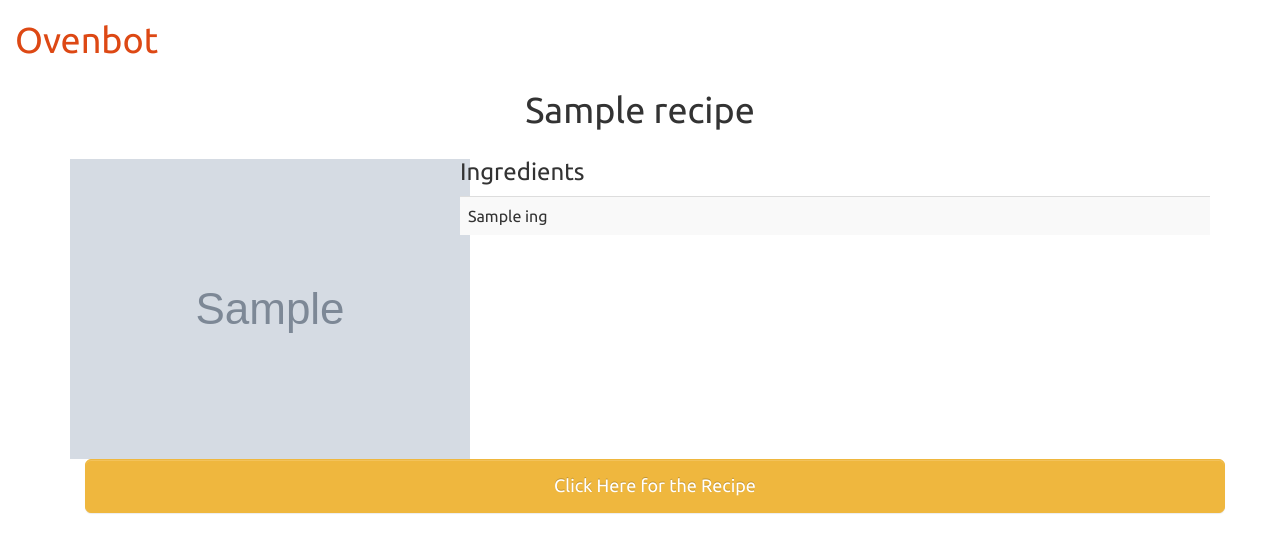
After one commit to mchaiken/yummly, a Flask app: template templates/recipe.html in a window 1280 px wide. The commit adds this page. Shown: the top 553 px of the page. Run offline with Flask 2, Linux system fonts and the light colour scheme; the template is opened without the code that fills it: most values are stand-ins (such as "Sample title", 1, 10 or a date in 2020); grey boxes marked "Sample" are stand-in pictures; some libraries are stand-ins or nearby versions.

Commit message:
basic yumly  stuff working

```diff
--- a/app.py
+++ b/app.py
@@ -1,6 +1,6 @@
 #!/usr/bin/python
 from flask import Flask, render_template, request
-#import api
+import api
 
 app = Flask(__name__)
 
@@ -8,13 +8,19 @@ app = Flask(__name__)
 def home():
     return render_template("home.html")
 
-@app.route("/results")
+@app.route("/results",methods=["GET","POST"])
 def results():
-    return render_template("results.html")
+    if request.method == "GET":
+        ingredients=request.args.get("search")
+        ingredients=ingredients.split(",")
+        results=api.getResults(ingredients)
+        return render_template("results.html",ingredients=ingredients,results=results)
 
 @app.route("/recipe/<id>")
-def recipe():
-    return render_template("recipe.html")
+def recipe(id):
+    recipe=api.getRecipe(id)
+    #print recipe
+    return render_template("recipe.html",recipe=recipe)
 
 if __name__=="__main__":
     app.debug=True
--- a/templates/base.html
+++ b/templates/base.html
@@ -18,7 +18,7 @@
 <body>
 
 	<div class="container-fluid">
-		<h1>Ovenbot</h1>
+		<a href="\"><h1>Ovenbot</h1></a>
 		{%block bodycontent %}
 		{%endblock bodycontent %}
 
--- a/templates/home.html
+++ b/templates/home.html
@@ -3,10 +3,10 @@
 {% block bodycontent %}
 <div class= "container jumbotron" style= "border-radius:30px">
 	<center>
-	<h1>What do you have to cook with?</h1>
-	<form action="/results">
+	<h1>What do you want to cook with?</h1>
+	<form action="/results" method="GET">
 		<label>Ingredients:</label> <input class= "form-control" type="text" name="search" placeholder="eye of newt, hot lava, brussle sprouts"><br>
-		<button type="submit" name= "submit" class= "btn btn-lg btn-danger">Search</button>
+		<button type="submit" name= "submit" class= "btn btn-lg btn-warning">Search</button>
 	</center>
 	</form>
 {%endblock bodycontent %}
--- /dev/null
+++ b/templates/recipe.html
@@ -0,0 +1,23 @@
+{% extends "base.html" %}
+{% block bodycontent %}
+    <div class= "container">
+    <center><h1>{{recipe["name"]}}</h1></center>
+    </div>
+<div class="container">
+   <div class ="row">
+       <div class="col-md-4">
+        <br><img src="{{recipe['images'][0]['hostedLargeUrl']}}"></div>
+       <div  class="col-md-8">
+           <h3> Ingredients</h3>
+           <table class= "table table-striped">
+               {% for ing in recipe["ingredientLines"] %}
+               <tr><td>{{ing}}</td></tr>
+               {% endfor %}
+            </table>
+        </div>
+       </div>
+   <div class="container">
+       <a href="{{recipe["source"]["sourceRecipeUrl"]}}" class= "btn btn-lg btn-block btn-warning">Click Here for the Recipe </a>
+   </div>
+
+{% endblock %}
```
Also changed, not shown: api.py (+17 -5 lines), templates/results.html (+20 -5 lines), 1 other file.
